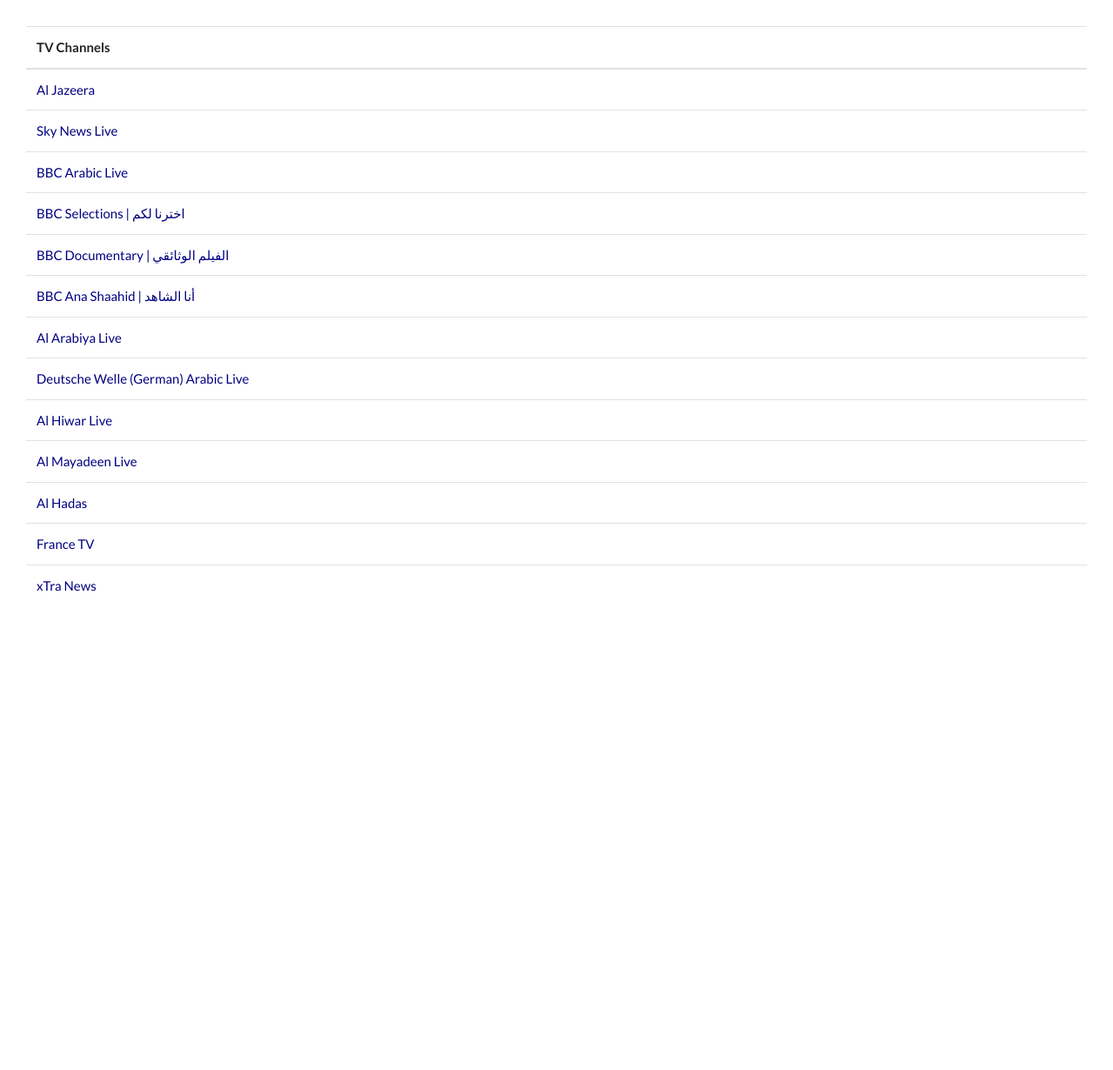
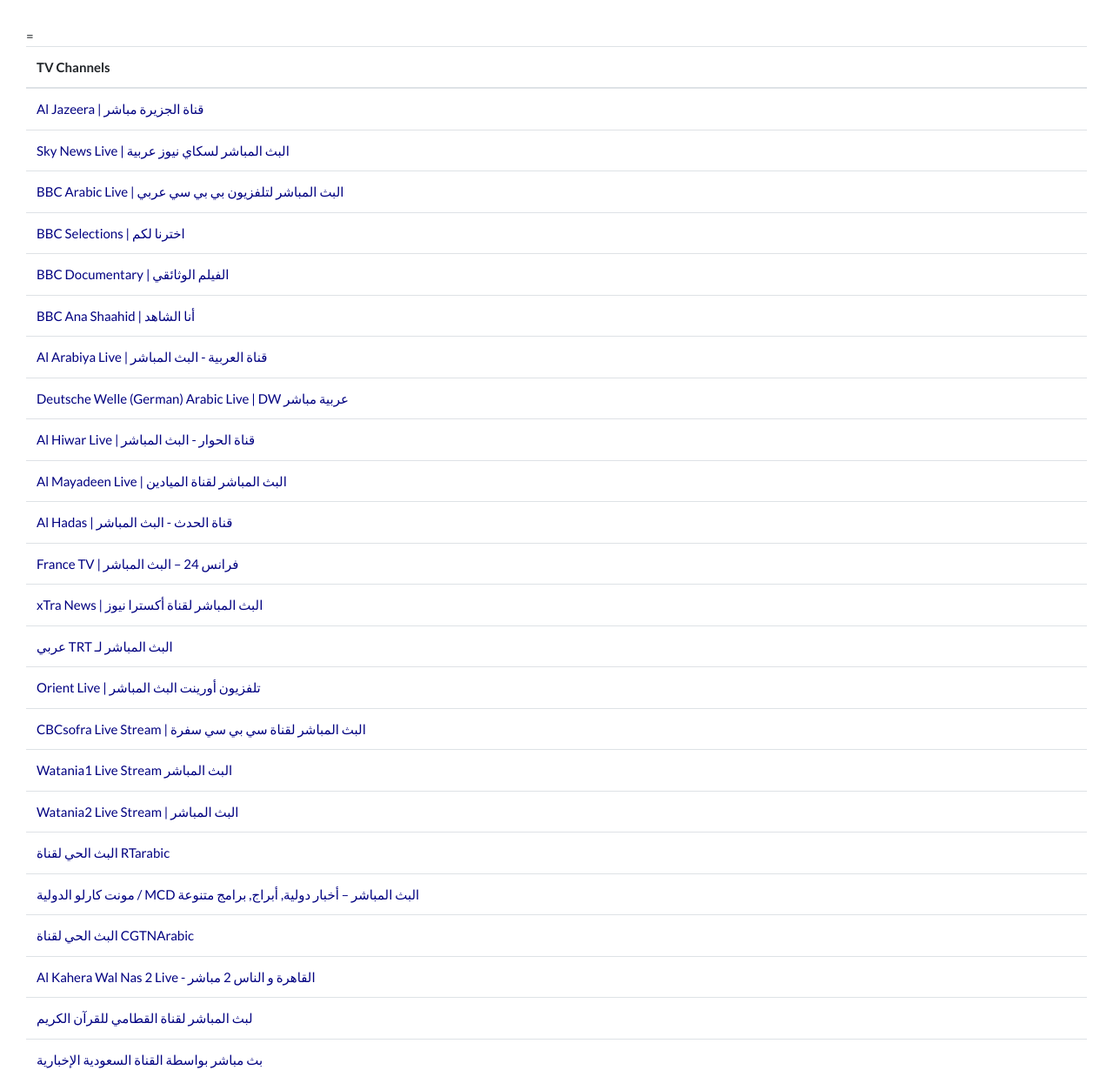
Before and after one commit to fushalinks/fusha-tv, a plain HTML site: page tv-channels.html in a window 1280 px wide. Shown: the top 1230 px of the page at 87% size. Before the commit the page ends 800 px from the top, so only its background shows below. Drawn offline with Linux system fonts and the light colour scheme.

Commit message:
more channels

```diff
--- a/tv-channels.html
+++ b/tv-channels.html
@@ -29,13 +29,13 @@
         </thead>
         <tbody>
                 <tr>
-                        <td><a href="https://www.youtube.com/watch?v=0a8KsJJVfSo"> Al Jazeera  </a></td>
+                        <td><a href="https://www.youtube.com/watch?v=0a8KsJJVfSo"> Al Jazeera | قناة الجزيرة مباشر </a></td>
                     </tr>
             <tr>
-                <td><a href="https://www.youtube.com/watch?v=vymrn2UZEOA"> Sky News Live </a></td>
+                <td><a href="https://www.youtube.com/watch?v=vymrn2UZEOA"> Sky News Live |  البث المباشر لسكاي نيوز عربية </a></td>
             </tr>
             <tr>
-                <td><a href="https://www.youtube.com/watch?v=HxI2TxhhS9A"> BBC Arabic Live </a></td>
+                <td><a href="https://www.youtube.com/watch?v=HxI2TxhhS9A"> BBC Arabic Live | البث المباشر لتلفزيون بي بي سي عربي </a></td>
             </tr>
             <tr>
                 <td><a href="https://www.youtube.com/playlist?list=PL63lwGZ_8vsksMUbSDJkqUuWmUvBKenzy"> BBC Selections |
@@ -50,30 +50,68 @@
                         | أنا الشاهد </a></td>
             </tr>
             <tr>
-                <td><a href="https://www.youtube.com/watch?v=WI86J46VRUc"> Al Arabiya Live </a></td>
+                <td><a href="https://www.youtube.com/watch?v=WI86J46VRUc"> Al Arabiya Live  |  قناة العربية - البث المباشر </a></td>
             </tr>
             <tr>
-                <td><a href="https://www.youtube.com/watch?v=5UDHH_pFhTc"> Deutsche Welle (German) Arabic Live </a></td>
+                <td><a href="https://www.youtube.com/watch?v=5UDHH_pFhTc"> Deutsche Welle (German) Arabic Live |  DW عربية مباشر </a></td>
             </tr>
-            <!-- <tr>
-                <td><a href="https://www.youtube.com/watch?v=Ym0wqDPU7QY"> Al Jazeera documentary Live </a></td>
-            </tr> -->
+=
+            <tr>
+                <td><a href="https://www.youtube.com/watch?v=26p-HY8vMHs"> Al Hiwar Live |  قناة الحوار - البث المباشر </a></td>
+            </tr>
+            <tr>
+                <td><a href="https://www.youtube.com/watch?v=Oid46rK7hRo"> Al Mayadeen Live | البث المباشر لقناة الميادين</a></td>
+            </tr>
+            <tr>
+                <td><a href="https://www.youtube.com/watch?v=iM8RawPtaY4"> Al Hadas | قناة الحدث - البث المباشر</a></td>
+            </tr>
+            <tr>
+                <td><a href="https://www.youtube.com/watch?v=L2NLsrUMgeE"> France TV | فرانس 24 – البث المباشر </a></td>
+            </tr>
+            <tr>
+                <td><a href="https://www.youtube.com/watch?v=-JTz9esDrnM"> xTra News | البث المباشر لقناة أكسترا نيوز</a></td>
+            </tr>
+            <tr>
+                <td><a href="https://www.youtube.com/watch?v=XWci6tv5xf0"> عربي TRT البث المباشر لـ
+                </a></td>
+            </tr>
+            <tr>
+                <td><a href="https://www.youtube.com/watch?v=dWHpeqoJ8Do">Orient Live | تلفزيون أورينت البث المباشر  </a></td>
+            </tr>
+            <tr>
+                <td><a href="https://www.youtube.com/watch?v=Tls1-gJZyUI"> CBCsofra Live Stream | البث المباشر لقناة سي بي سي سفرة </a></td>
+            </tr>
+            <tr>
+                <td><a href="https://www.youtube.com/watch?v=MUx1RXxqvpc"> Watania1 Live Stream البث المباشر </a></td>
+            </tr>
+            <tr>
+                <td><a href="https://www.youtube.com/watch?v=q9ObCIe15bU"> Watania2 Live Stream | البث المباشر </a></td>
+            </tr>
+            <tr>
+                <td><a href="https://www.youtube.com/watch?v=DWsIkDur_kA"> البث الحي لقناة RTarabic </a></td>
+            </tr>
 
             <tr>
-                <td><a href="https://www.youtube.com/watch?v=26p-HY8vMHs"> Al Hiwar Live </a></td>
+                <td><a href="https://www.youtube.com/watch?v=Hnanv1gLRHM"> مونت كارلو الدولية / MCD البث المباشر – أخبار دولية, أبراج, برامج متنوعة </a></td>
+            </tr>
+
+            <tr>
+                <td><a href="https://www.youtube.com/watch?v=sEf343JV66k"> البث الحي لقناة CGTNArabic </a></td>
             </tr>
             <tr>
-                <td><a href="https://www.youtube.com/watch?v=Oid46rK7hRo"> Al Mayadeen Live </a></td>
+                <td><a href="https://www.youtube.com/watch?v=AFDHryvh1S4"> Al Kahera Wal Nas 2 Live - القاهرة و الناس 2 مباشر </a></td>
             </tr>
             <tr>
-                <td><a href="https://www.youtube.com/watch?v=iM8RawPtaY4"> Al Hadas </a></td>
+                <td><a href="https://www.youtube.com/watch?v=jMe--QEB6Ns"> لبث المباشر لقناة القطامي للقرآن الكريم </a></td>
             </tr>
             <tr>
-                <td><a href="https://www.youtube.com/watch?v=L2NLsrUMgeE"> France TV </a></td>
+                <td><a href="https://www.youtube.com/watch?v=gXYbPbr8pUk"> بث مباشر بواسطة القناة السعودية الإخبارية </a></td>
             </tr>
             <tr>
-                <td><a href="https://www.youtube.com/watch?v=-JTz9esDrnM"> xTra News </a></td>
+                <td><a href="">  </a></td>
             </tr>
+
+
             <!-- <tr>
                 <td><a href="">  </a></td>
             </tr> -->
```
Also changed, not shown: index.html (+1 -1 lines).
